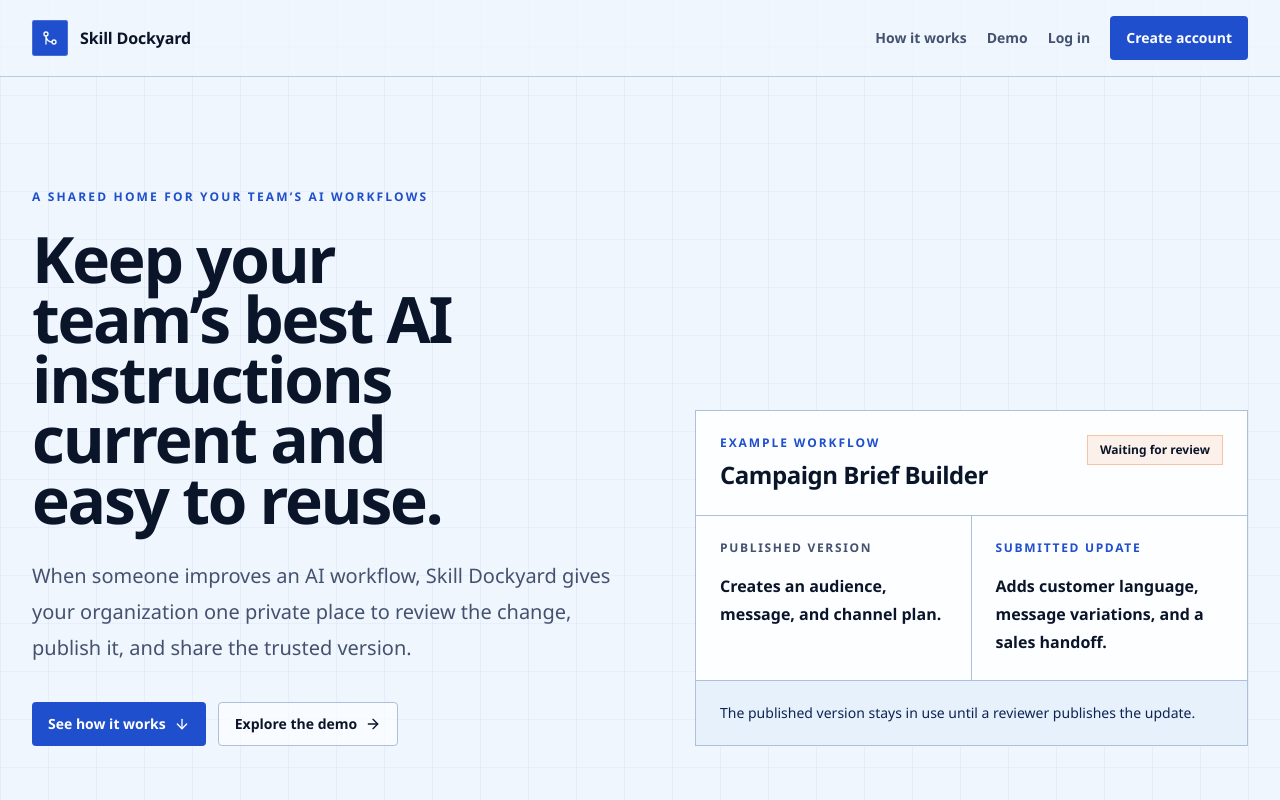
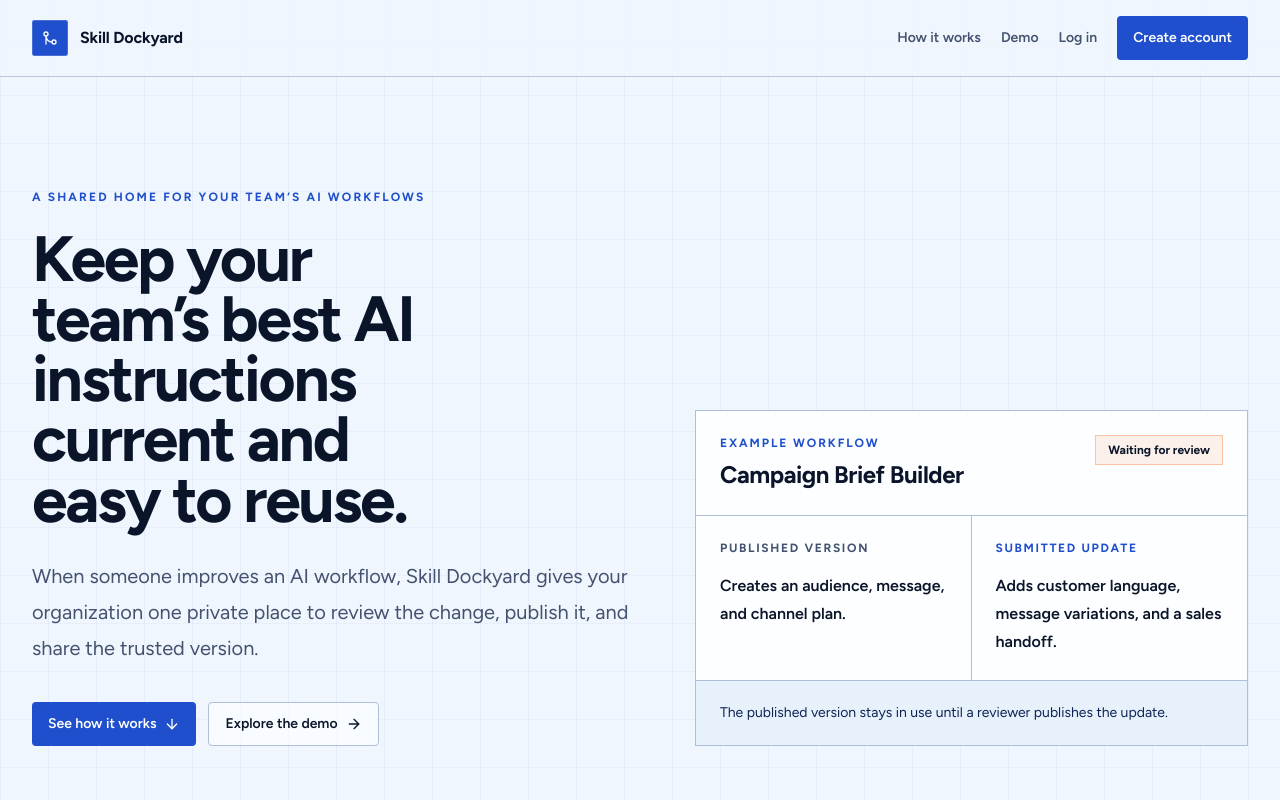
Before and after one commit to weber-stephen/SkillDockyard, a Next.js app: page / in a window 1280 px wide. Shown: the top 800 px of the page. Built offline with nearby package versions, Linux system fonts and the light colour scheme; no server answers.

Commit message:
Replace Avenir with Figtree (#28)
* Replace Avenir with Figtree

* Update Figtree visual baseline

```diff
--- a/src/app/globals.css
+++ b/src/app/globals.css
@@ -17,8 +17,8 @@
   --color-ring: var(--ring);
   --color-attention: var(--attention);
   --color-success: var(--success);
-  --font-sans: "Avenir Next", Avenir, "Segoe UI", sans-serif;
-  --font-display: "Avenir Next Condensed", "Avenir Next", Avenir, "Segoe UI", sans-serif;
+  --font-sans: var(--font-figtree), ui-sans-serif, system-ui, sans-serif;
+  --font-display: var(--font-figtree), ui-sans-serif, system-ui, sans-serif;
 }
 
 * {
@@ -122,7 +122,7 @@
 /* App headings are compact, but never compressed. Display type stays opt-in. */
 .app-page-title {
   max-width: 22ch;
-  font-family: "Avenir Next Condensed", "Avenir Next", sans-serif;
+  font-family: var(--font-display);
   font-size: clamp(2rem, 3vw, 2.65rem);
   font-weight: 700;
   line-height: 1.06;
--- a/src/app/layout.tsx
+++ b/src/app/layout.tsx
@@ -1,7 +1,14 @@
 import type { Metadata } from "next";
+import { Figtree } from "next/font/google";
 import { headers } from "next/headers";
 import "./globals.css";
 import { AnalyticsProvider } from "@/components/analytics-provider";
+
+const figtree = Figtree({
+  subsets: ["latin"],
+  display: "swap",
+  variable: "--font-figtree"
+});
 
 export const metadata: Metadata = {
   metadataBase: new URL(process.env.NEXT_PUBLIC_SITE_URL ?? "http://localhost:3000"),
@@ -26,7 +33,7 @@
   await headers();
 
   return (
-    <html lang="en">
+    <html lang="en" className={figtree.variable}>
       <body className="font-sans">
         {children}
         <AnalyticsProvider containerId={process.env.NEXT_PUBLIC_GTM_CONTAINER_ID} />
```
Also changed, not shown: tests/browser/navigation.spec.ts-snapshots/demo-review.png, 2 other files (tests, documents, lock files or other folders).
